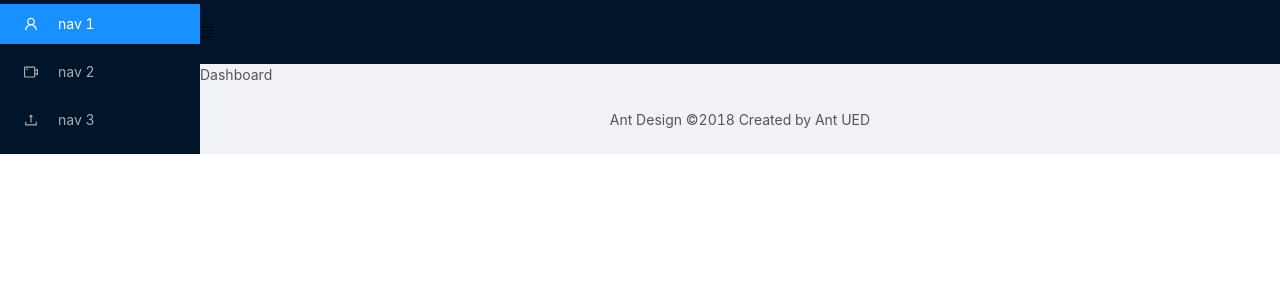
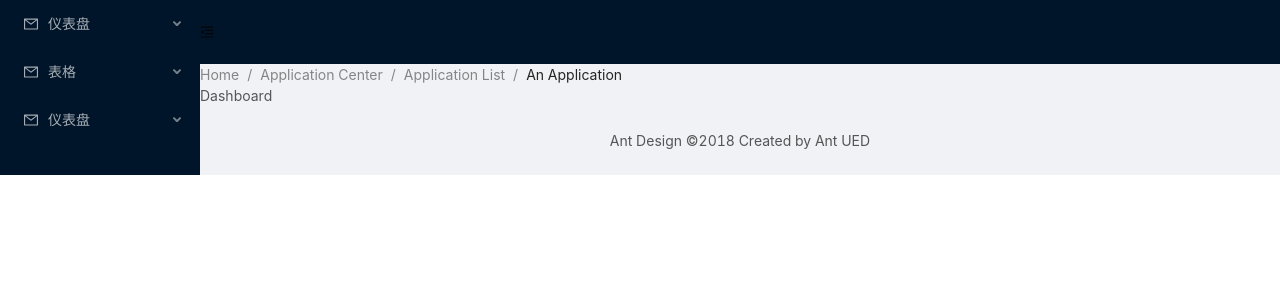
Before and after one commit to hxfsc/react2antd, a React app: page / in a window 1280 px wide. Shown: the top 300 px of the page. Built offline with nearby package versions, Linux system fonts and the light colour scheme.

Commit message:
feat(menu) add menu

```diff
--- a/src/layout/main.tsx
+++ b/src/layout/main.tsx
@@ -1,33 +1,55 @@
 import * as React from "react"
-import { Route, Switch, Redirect } from "react-router-dom"
-import { Layout, Menu } from "antd"
+import { Route, Switch, Redirect, Link } from "react-router-dom"
+import { Layout, Menu, Breadcrumb } from "antd"
 import {
   MenuUnfoldOutlined,
   MenuFoldOutlined,
   UserOutlined,
   VideoCameraOutlined,
   UploadOutlined,
-} from '@ant-design/icons'
+  MailOutlined
+} from "@ant-design/icons"
 
 const { Header, Sider, Content, Footer } = Layout
 
+import { router, IRouter } from "@/routers/index"
 
-import Dashboard from "../pages/dashboard"
-import Charts from "../pages/charts"
-
+import Dashboard from "@/pages/dashboard"
+import Charts from "@/pages/charts"
 
 import * as styles from "./styles.scss"
 
 class MainLayout extends React.Component {
-
   state = {
-    collapsed: false,
+    collapsed: false
   }
 
   toggle = () => {
     this.setState({
-      collapsed: !this.state.collapsed,
-    });
+      collapsed: !this.state.collapsed
+    })
+  }
+
+  renderMenu = (router: IRouter[]): React.ReactNode => {
+    const menu = router.map((item: IRouter, index: number): React.ReactNode => {
+      if (item.children && item.children.length > 0) {
+        return (
+          <Menu.SubMenu key={`${item.path}-${index}`} title={<span><MailOutlined />{item.name ?? "导航"}</span>}>
+            {this.renderMenu(item.children)}
+          </Menu.SubMenu>
+        )
+      }
+      return (
+        <Menu.Item key={`${item.path}-${index}`}>
+          <Link to={item.path} className={styles["menu"]}>
+            <UserOutlined />
+            <span>{item.name ?? "导航"}</span>
+          </Link>
+        </Menu.Item >
+      )
+    })
+
+    return menu
   }
 
   render() {
@@ -35,29 +57,36 @@ class MainLayout extends React.Component {
       <Layout className={styles["dashboard"]}>
         <Sider trigger={null} collapsible collapsed={this.state.collapsed}>
           <div className={styles["logo"]} />
-          <Menu theme="dark" mode="inline" defaultSelectedKeys={['1']}>
-            <Menu.Item key="1">
-              <UserOutlined />
-              <span>nav 1</span>
-            </Menu.Item>
-            <Menu.Item key="2">
-              <VideoCameraOutlined />
-              <span>nav 2</span>
-            </Menu.Item>
-            <Menu.Item key="3">
-              <UploadOutlined />
-              <span>nav 3</span>
-            </Menu.Item>
+          <Menu theme="dark" mode="inline" defaultSelectedKeys={["1"]}>
+            {this.renderMenu(router)}
           </Menu>
         </Sider>
         <Layout className="site-layout">
-          <Header className={styles["site-layout-background"]} style={{ padding: 0 }}>
-            {React.createElement(this.state.collapsed ? MenuUnfoldOutlined : MenuFoldOutlined, {
-              className: styles["trigger"],
-              onClick: this.toggle,
-            })}
+          <Header
+            className={styles["site-layout-background"]}
+            style={{ padding: 0 }}>
+            {React.createElement(
+              this.state.collapsed ? MenuUnfoldOutlined : MenuFoldOutlined,
+              {
+                className: styles["trigger"],
+                onClick: this.toggle
+              }
+            )}
           </Header>
-          <Content className={`${styles["site-layout-background"]} ${styles["site-layout-main"]}`}>
+
+          <Breadcrumb className={styles["breadcrumb"]}>
+            <Breadcrumb.Item>Home</Breadcrumb.Item>
+            <Breadcrumb.Item>
+              <a href="">Application Center</a>
+            </Breadcrumb.Item>
+            <Breadcrumb.Item>
+              <a href="">Application List</a>
+            </Breadcrumb.Item>
+            <Breadcrumb.Item>An Application</Breadcrumb.Item>
+          </Breadcrumb>
+
+          <Content
+            className={`${styles["site-layout-background"]} ${styles["site-layout-main"]}`}>
             <Switch>
               <Route path={"/dashboard"} exact component={Dashboard} />
               <Route path={"/charts"} exact component={Charts} />
@@ -65,7 +94,9 @@ class MainLayout extends React.Component {
               <Redirect to={{ pathname: "/404" }} />
             </Switch>
           </Content>
-          <Footer style={{ textAlign: 'center' }}>Ant Design ©2018 Created by Ant UED</Footer>
+          <Footer style={{ textAlign: "center" }}>
+            Ant Design ©2018 Created by Ant UED
+          </Footer>
         </Layout>
       </Layout>
     )
--- a/src/layout/styles.scss
+++ b/src/layout/styles.scss
@@ -25,7 +25,15 @@
 }
 
 .site-layout-main {
-  margin: 24px 16px;
+  margin: 16px 16px 24px;
   padding: 24px;
   min-height: 280px;
 }
+
+.breadcrumb {
+  margin: 16px 16px 0;
+}
+
+.menu {
+  color: #fff;
+}
--- a/src/layout/styles.scss.d.ts
+++ b/src/layout/styles.scss.d.ts
@@ -1,8 +1,10 @@
 // This file is automatically generated.
 // Please do not change this file!
 interface CssExports {
+  'breadcrumb': string;
   'dashboard': string;
   'logo': string;
+  'menu': string;
   'site-layout-background': string;
   'site-layout-main': string;
   'trigger': string;
--- /dev/null
+++ b/src/routers/index.ts
@@ -0,0 +1,28 @@
+import { IRouter } from "./interface"
+import { router as oldRouter } from "./router"
+
+
+
+const formatRouter = (router: IRouter[], parsetPath = "/"): IRouter[] => {
+  const newRouter = router.map((item: IRouter) => {
+
+    const path = `${parsetPath}${item.path}/`
+
+    let result: IRouter = {
+      ...item,
+      path
+    }
+
+    if (item.children && item.children.length > 0) {
+      result.children = formatRouter(item.children, path)
+    }
+    return result
+  })
+
+  return newRouter
+}
+
+
+const router = formatRouter(oldRouter)
+
+export { router, IRouter }
--- /dev/null
+++ b/src/routers/interface.ts
@@ -0,0 +1,23 @@
+interface IRouter {
+  /**
+   * @param {string} name 路由名称
+   */
+  name: string
+
+  /**
+   * @param {string} icon 路由图标
+   */
+  icon?: string
+
+  /**
+   * @param {string} path 路由路径
+   */
+  path: string
+
+  /**
+   * @param {IRouter} children 子路由
+   */
+  children?: IRouter[]
+}
+
+export { IRouter }
--- /dev/null
+++ b/src/routers/router.ts
@@ -0,0 +1,69 @@
+import { IRouter } from "./interface"
+
+const router: IRouter[] = [
+  {
+    name: "仪表盘",
+    icon: "dashboard",
+    path: "dashboard",
+    children: [
+      {
+        name: "分析页",
+        path: "analysis",
+        children: [
+          {
+            name: "实时数据",
+            path: "realtime"
+          },
+          {
+            name: "离线数据",
+            path: "offline"
+          }
+        ]
+      },
+    ]
+  },
+  {
+    name: "表格",
+    icon: "dashboard",
+    path: "table",
+    children: [
+      {
+        name: "基本",
+        path: "base",
+        children: [
+          {
+            name: "表格一",
+            path: "table1"
+          },
+          {
+            name: "表格二",
+            path: "table2"
+          }
+        ]
+      },
+    ]
+  },
+  {
+    name: "仪表盘",
+    icon: "dashboard",
+    path: "dashboard",
+    children: [
+      {
+        name: "分析页",
+        path: "analysis",
+        children: [
+          {
+            name: "实时数据",
+            path: "realtime"
+          },
+          {
+            name: "离线数据",
+            path: "offline"
+          }
+        ]
+      },
+    ]
+  }
+]
+
+export { router }
```
Also changed, not shown: tsconfig.json (+10 -7 lines), 1 other file (tests, documents, lock files or other folders).
